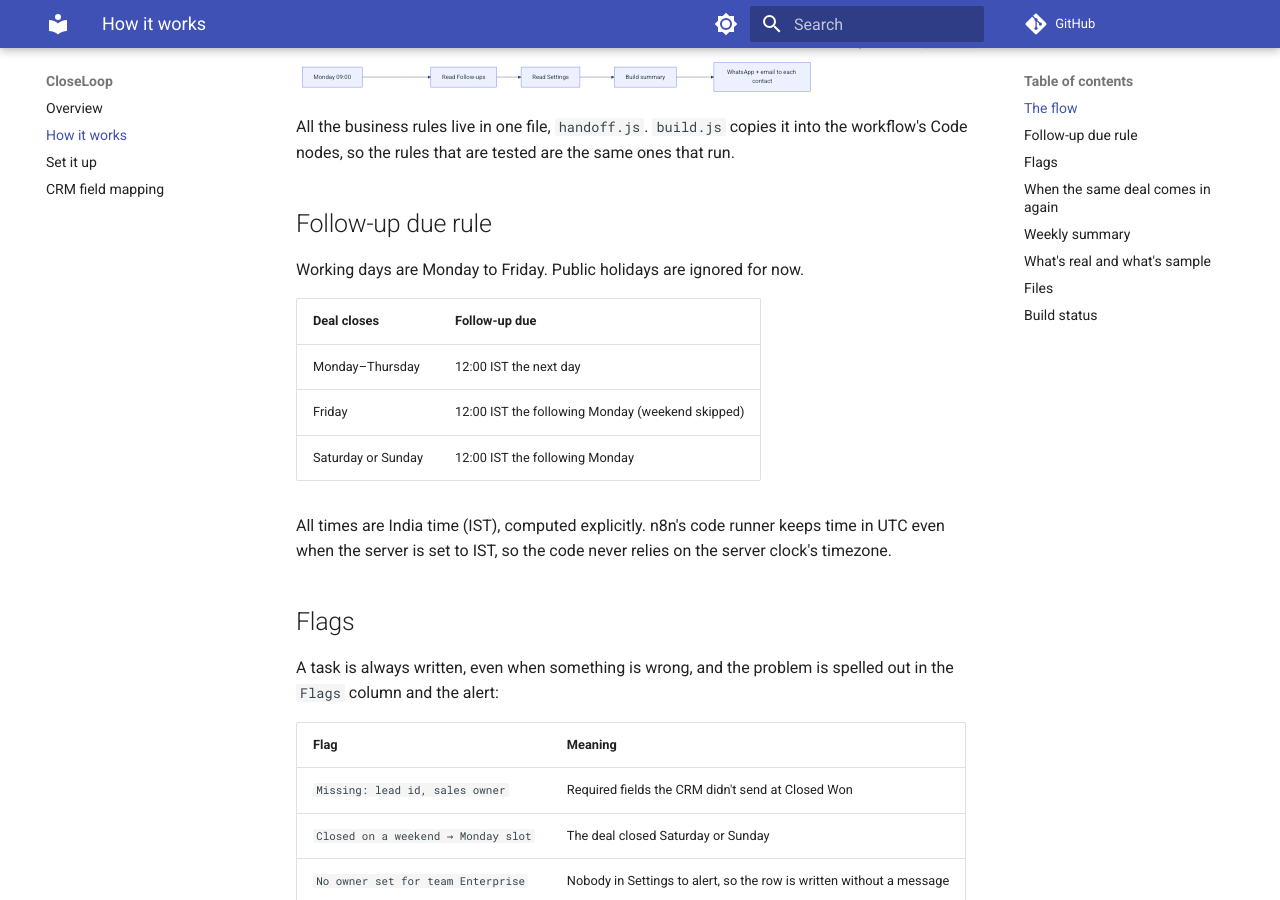
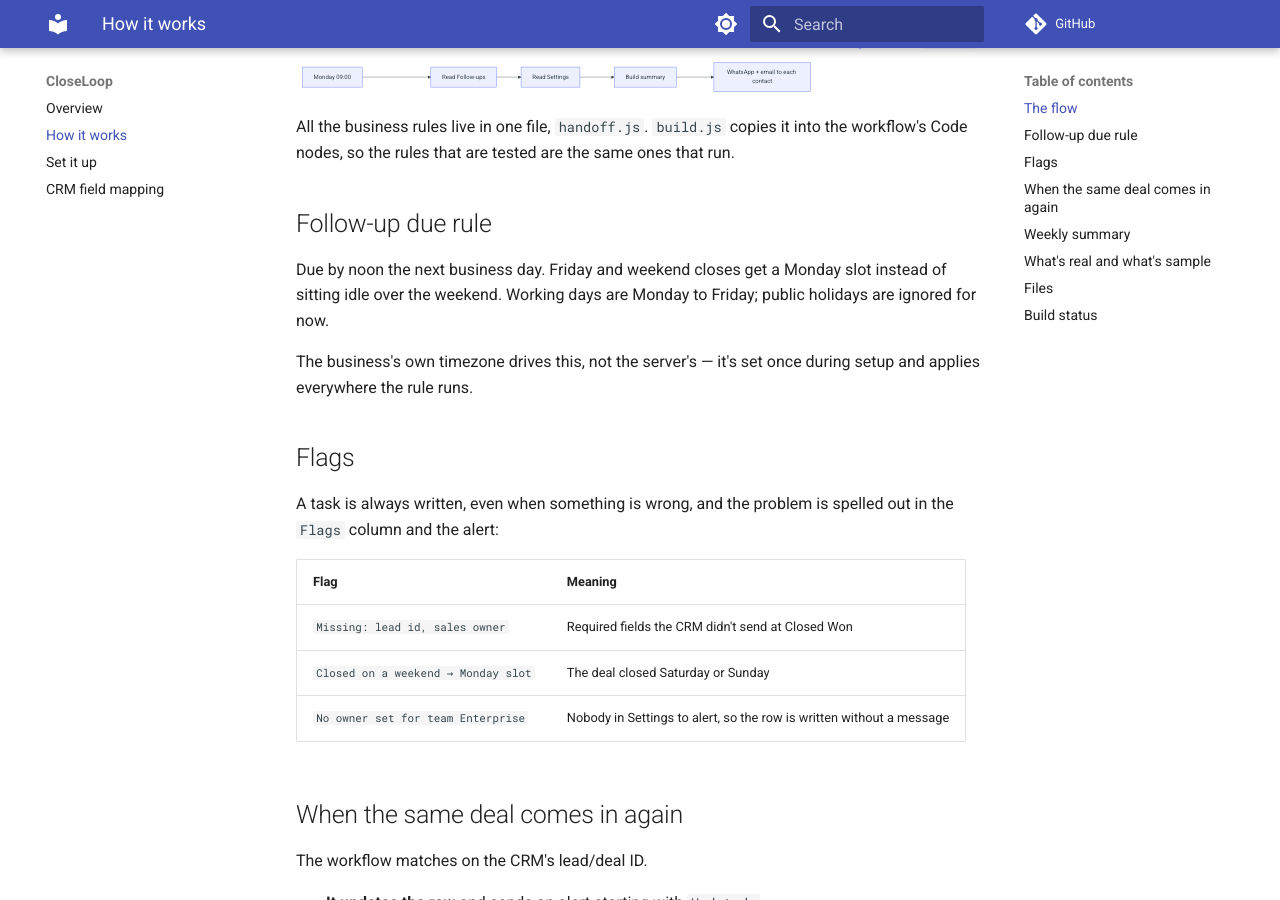
Before and after one commit to dakshvanshaj/CloseLoop, an MkDocs documentation site: the page built from docs/how-it-works.md, in a window 1280 px wide and 900 px high, scrolled down 369 px. Built offline with MkDocs 1.6.1 and Material for MkDocs 9.7.7, drawn with Linux system fonts in a browser that asks for light colours; comment, search, counter and statistics services are not loaded; some of the changed text lies outside the part shown.

Commit message:
Drop IST from the docs, simplify the due-rule table to one sentence
A 3-row table repeating "the following Monday" twice was more
confusing than useful, and hardcoding IST in the explanation reads
wrong for a non-India client even though the actual timezone is a
setup-time setting, not a hardcoded assumption. One sentence covers
the rule; the code is the source of truth for the exact mechanics.

Co-Authored-By: Claude Sonnet 5 <noreply@anthropic.com>

```diff
--- a/docs/how-it-works.md
+++ b/docs/how-it-works.md
@@ -23,16 +23,11 @@ rules that are tested are the same ones that run.
 
 ## Follow-up due rule
 
-Working days are Monday to Friday. Public holidays are ignored for now.
+Due by noon the next business day. Friday and weekend closes get a Monday slot instead of sitting idle over the
+weekend. Working days are Monday to Friday; public holidays are ignored for now.
 
-| Deal closes | Follow-up due |
-|---|---|
-| Monday–Thursday | 12:00 IST the next day |
-| Friday | 12:00 IST the following Monday (weekend skipped) |
-| Saturday or Sunday | 12:00 IST the following Monday |
-
-All times are India time (IST), computed explicitly. n8n's code runner keeps time in UTC even when the server is set
-to IST, so the code never relies on the server clock's timezone.
+The business's own timezone drives this, not the server's — it's set once during setup and applies everywhere
+the rule runs.
 
 ## Flags
 
@@ -90,5 +85,5 @@ It goes to every owner listed in Settings, as the agenda for the weekly review.
 | WhatsApp alerts | Wired, same pattern as the original deployment; needs a WhatsApp Business account with billing to actually send |
 | A real CRM connection | Sample payloads only — see [the field mapping](crm-mapping.md). Capture one real webhook payload per client and adjust `fromCrm()` |
 
-The weekly review runs every Monday at 09:00 IST. Ops/Sales closes the loop in the Sheet by changing Status:
+The weekly review runs every Monday morning. Ops/Sales closes the loop in the Sheet by changing Status:
 `New → Contacted`.
```
